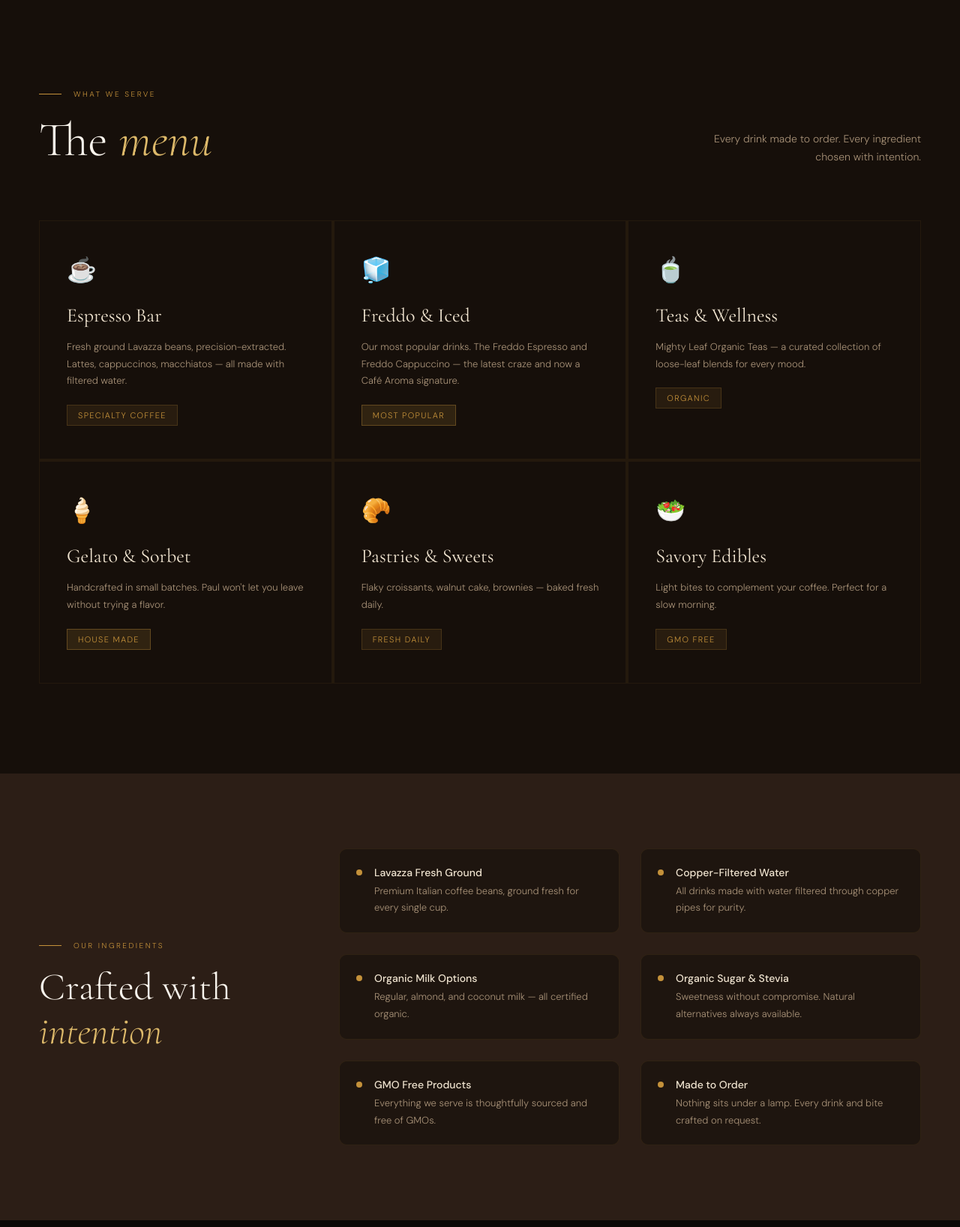
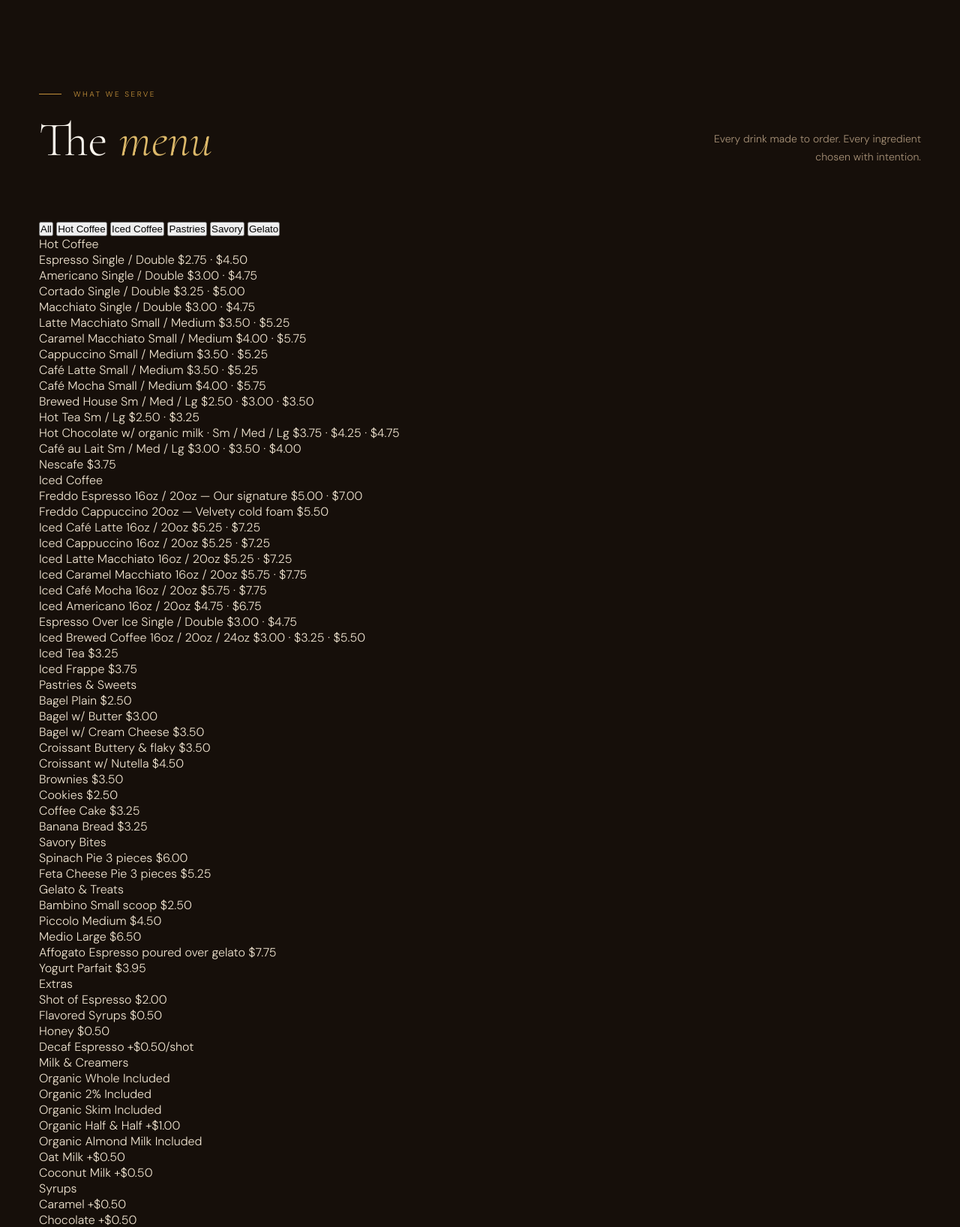
Before and after one commit to gpet01/MyCafeApp, a Flask app: page / in a window 1280 px wide. Shown: the part 1851-3488 px from the top of the page at 75% size. Run offline with Flask 3, Linux system fonts and the light colour scheme.

Commit message:
Fixed menu

```diff
--- a/main.py
+++ b/main.py
@@ -22,9 +22,13 @@ app.secret_key = os.getenv("SECRET_KEY", "dev-secret-key")
 def inject_globals():
     return { "now": datetime.datetime.now()}
 
+def load_menu():
+    with open(os.path.join(app.root_path, "data", "menu.json")) as f:
+        return json.load(f)
+
 @app.route("/")
 def home():
-    return render_template("index.html")
+    return render_template("index.html", menu=load_menu())
 
 if __name__ == "__main__":
     app.run(debug=True)
--- a/templates/index.html
+++ b/templates/index.html
@@ -102,44 +102,111 @@
     <p class="menu-sub">Every drink made to order. Every ingredient chosen with intention.</p>
   </div>
 
-  <div class="menu-grid">
-    <div class="menu-cat reveal">
-      <span class="cat-icon">☕</span>
-      <div class="cat-name">Espresso Bar</div>
-      <p class="cat-desc">Fresh ground Lavazza beans, precision-extracted. Lattes, cappuccinos, macchiatos — all made with filtered water.</p>
-      <span class="cat-highlight">Specialty Coffee</span>
+  <!-- Filter Tabs -->
+  <div class="filter-tabs reveal">
+    <button class="filter-btn active" data-filter="all">All</button>
+    <button class="filter-btn" data-filter="hot">Hot Coffee</button>
+    <button class="filter-btn" data-filter="iced">Iced Coffee</button>
+    <button class="filter-btn" data-filter="pastries">Pastries</button>
+    <button class="filter-btn" data-filter="savory">Savory</button>
+    <button class="filter-btn" data-filter="gelato">Gelato</button>
+  </div>
+
+  <!-- Hot Coffee -->
+  <div class="menu-section" data-section="hot">
+    <div class="menu-section-title">Hot Coffee</div>
+    {% for item in menu.hot %}
+    <div class="menu-row">
+      <span class="item-name">{{ item.name }}</span>
+      {% if item.note %}<span class="item-note">{{ item.note }}</span>{% endif %}
+      <span class="item-price">{{ item.price }}</span>
     </div>
-    <div class="menu-cat reveal">
-      <span class="cat-icon">🧊</span>
-      <div class="cat-name">Freddo &amp; Iced</div>
-      <p class="cat-desc">Our most popular drinks. The Freddo Espresso and Freddo Cappuccino — the latest craze and now a Café Aroma signature.</p>
-      <span class="cat-highlight hot">Most Popular</span>
+    {% endfor %}
+  </div>
+
+  <!-- Iced Coffee -->
+  <div class="menu-section" data-section="iced">
+    <div class="menu-section-title">Iced Coffee</div>
+    {% for item in menu.iced %}
+    <div class="menu-row">
+      <span class="item-name">{{ item.name }}</span>
+      {% if item.note %}<span class="item-note">{{ item.note }}</span>{% endif %}
+      <span class="item-price">{{ item.price }}</span>
     </div>
-    <div class="menu-cat reveal">
-      <span class="cat-icon">🍵</span>
-      <div class="cat-name">Teas &amp; Wellness</div>
-      <p class="cat-desc">Mighty Leaf Organic Teas — a curated collection of loose-leaf blends for every mood.</p>
-      <span class="cat-highlight">Organic</span>
+    {% endfor %}
+  </div>
+
+  <!-- Pastries -->
+  <div class="menu-section" data-section="pastries">
+    <div class="menu-section-title">Pastries &amp; Sweets</div>
+    {% for item in menu.pastries %}
+    <div class="menu-row">
+      <span class="item-name">{{ item.name }}</span>
+      {% if item.note %}<span class="item-note">{{ item.note }}</span>{% endif %}
+      <span class="item-price">{{ item.price }}</span>
     </div>
-    <div class="menu-cat reveal">
-      <span class="cat-icon">🍦</span>
-      <div class="cat-name">Gelato &amp; Sorbet</div>
-      <p class="cat-desc">Handcrafted in small batches. Paul won't let you leave without trying a flavor.</p>
-      <span class="cat-highlight hot">House Made</span>
+    {% endfor %}
+  </div>
+
+  <!-- Savory -->
+  <div class="menu-section" data-section="savory">
+    <div class="menu-section-title">Savory Bites</div>
+    {% for item in menu.savory %}
+    <div class="menu-row">
+      <span class="item-name">{{ item.name }}</span>
+      {% if item.note %}<span class="item-note">{{ item.note }}</span>{% endif %}
+      <span class="item-price">{{ item.price }}</span>
     </div>
-    <div class="menu-cat reveal">
-      <span class="cat-icon">🥐</span>
-      <div class="cat-name">Pastries &amp; Sweets</div>
-      <p class="cat-desc">Flaky croissants, walnut cake, brownies — baked fresh daily.</p>
-      <span class="cat-highlight">Fresh Daily</span>
+    {% endfor %}
+  </div>
+
+  <!-- Gelato -->
+  <div class="menu-section" data-section="gelato">
+    <div class="menu-section-title">Gelato &amp; Treats</div>
+    {% for item in menu.gelato %}
+    <div class="menu-row">
+      <span class="item-name">{{ item.name }}</span>
+      {% if item.note %}<span class="item-note">{{ item.note }}</span>{% endif %}
+      <span class="item-price">{{ item.price }}</span>
     </div>
-    <div class="menu-cat reveal">
-      <span class="cat-icon">🥗</span>
-      <div class="cat-name">Savory Edibles</div>
-      <p class="cat-desc">Light bites to complement your coffee. Perfect for a slow morning.</p>
-      <span class="cat-highlight">GMO Free</span>
+    {% endfor %}
+  </div>
+
+  <!-- Extras Grid -->
+  <div class="extras-grid reveal">
+
+    <div class="extras-box">
+      <div class="extras-title">Extras</div>
+      {% for item in menu.extras %}
+      <div class="extras-row">
+        <span>{{ item.name }}</span>
+        <span>{{ item.price }}</span>
+      </div>
+      {% endfor %}
     </div>
+
+    <div class="extras-box">
+      <div class="extras-title">Milk &amp; Creamers</div>
+      {% for item in menu.creamers %}
+      <div class="extras-row">
+        <span>{{ item.name }}</span>
+        <span>{{ item.price if item.price else "Included" }}</span>
+      </div>
+      {% endfor %}
+    </div>
+
+    <div class="extras-box">
+      <div class="extras-title">Syrups</div>
+      {% for syrup in menu.syrups %}
+      <div class="extras-row">
+        <span>{{ syrup }}</span>
+        <span>+$0.50</span>
+      </div>
+      {% endfor %}
+    </div>
+
   </div>
+
 </section>
 
 <!-- Section με τα Values -->
```
